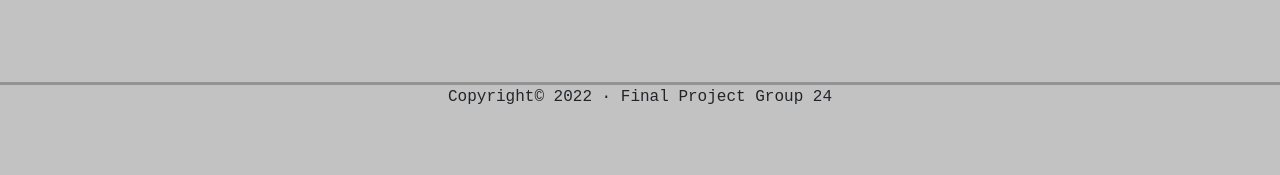
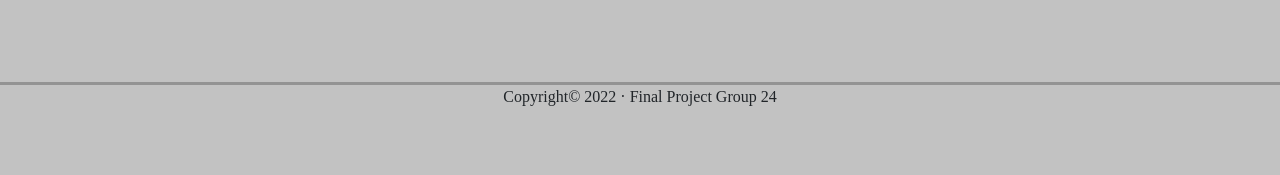
Before and after one commit to hassanchug/3155_Proj-Sociali, a Flask app: page /edit_post in a window 1280 px wide. Shown: the part 687-862 px from the top of the page. Run offline with Flask 2, Linux system fonts and the light colour scheme; some web fonts are replaced.

```diff
--- a/templates/create_a_post.html
+++ b/templates/create_a_post.html
@@ -73,7 +73,6 @@
         width: 100%;
         bottom: 0;
         margin-bottom: -12px;
-        font-family: 'Courier New';
     }
 
     .footer-split {
--- a/templates/edit_a_post.html
+++ b/templates/edit_a_post.html
@@ -74,7 +74,6 @@
         width: 100%;
         bottom: 0;
         margin-bottom: -12px;
-        font-family: 'Courier New';
     }
 
     .footer-split {
--- a/templates/post_feed.html
+++ b/templates/post_feed.html
@@ -107,7 +107,7 @@
         width: 100%;
         bottom: 0;
         margin-bottom: -12px;
-        font-family: 'Courier New';
+        font-family: Arial, Helvetica, sans-serif;
     }
 
     .footer-split {
--- a/templates/user_profile.html
+++ b/templates/user_profile.html
@@ -104,7 +104,6 @@
         width: 100%;
         bottom: 0;
         margin-bottom: -12px;
-        font-family: 'Courier New';
     }
 
     .footer-split {
--- a/templates/view_individual_post.html
+++ b/templates/view_individual_post.html
@@ -81,7 +81,6 @@
         width: 100%;
         bottom: 0;
         margin-bottom: -12px;
-        font-family: 'Courier New';
     }
 
     .footer-split {
```
